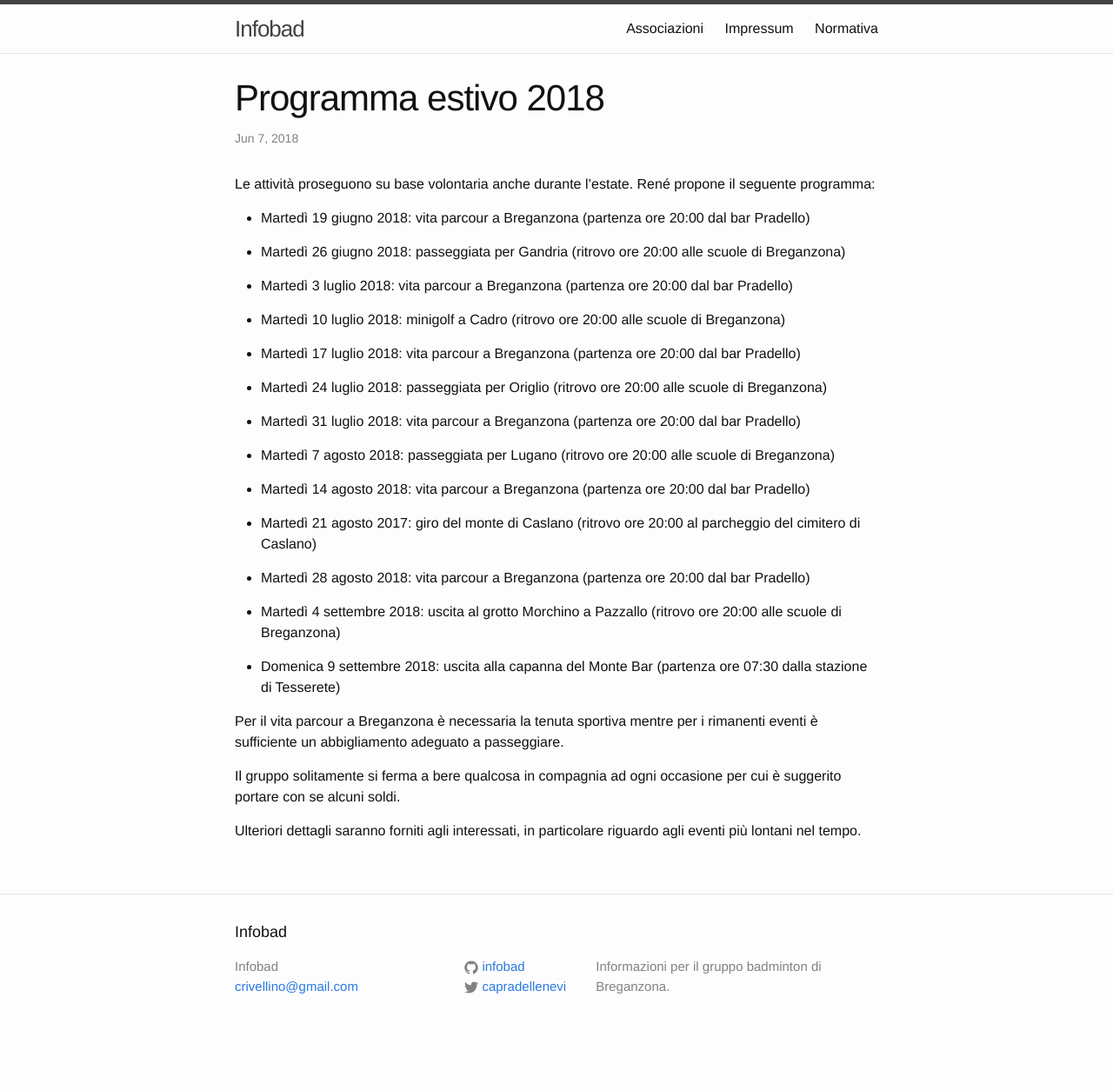
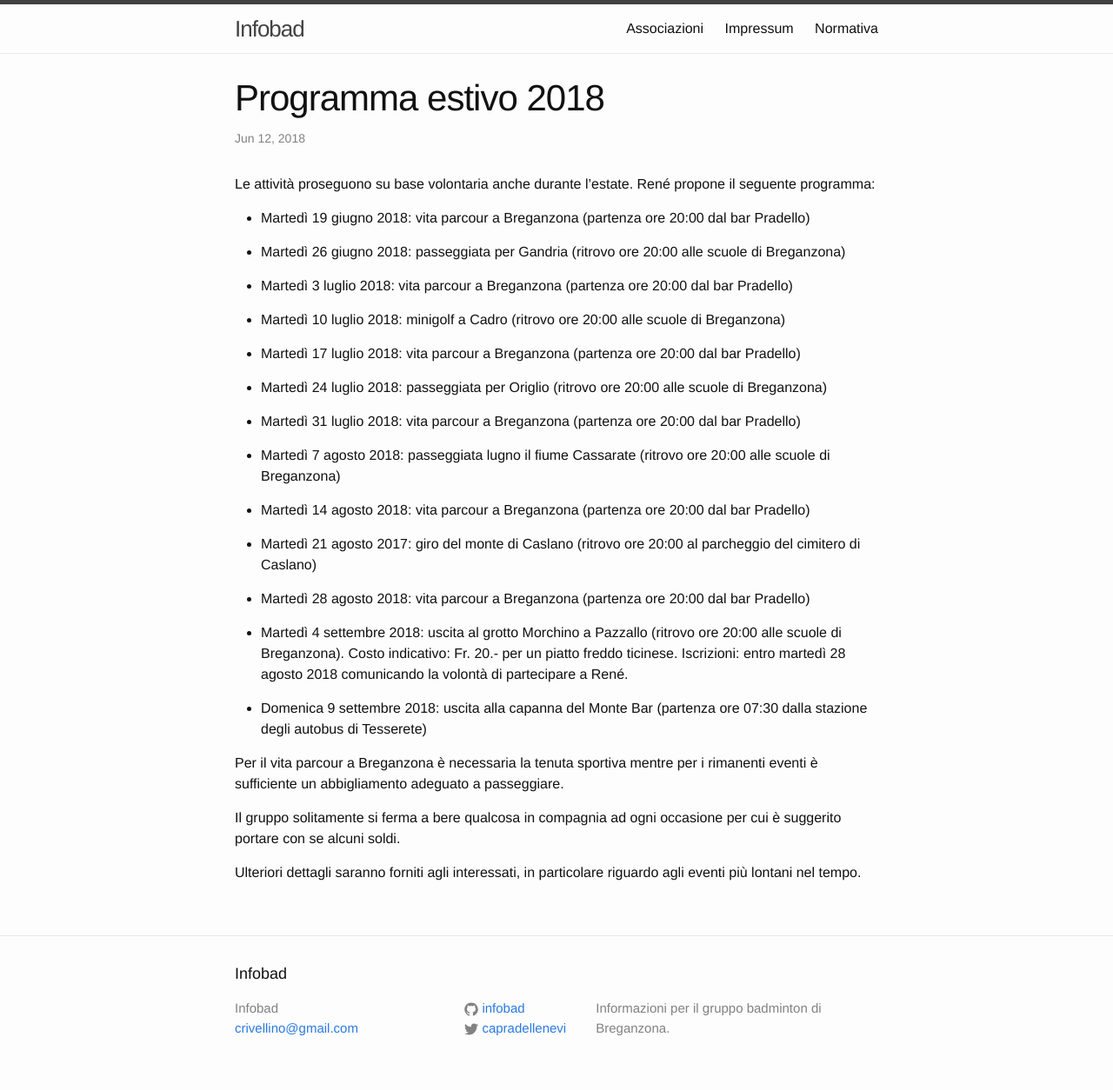
Before and after one commit to infobad/infobad.github.io, a Jekyll site: the page built from _posts/2018-06-07-programma-estivo-2018.markdown, in a window 1280 px wide. Shown: the whole page at 87% size. Built offline with Jekyll 4.4.1, drawn with Linux system fonts in a browser that asks for light colours; before the commit the page ends 1206 px from its top, so only the background shows below that.

Commit message:
Update summer activities calendar

```diff
--- a/_posts/2018-06-07-programma-estivo-2018.markdown
+++ b/_posts/2018-06-07-programma-estivo-2018.markdown
@@ -1,7 +1,7 @@
 ---
 layout: post
 title:  "Programma estivo 2018"
-date:   2018-06-07 22:03:00
+date:   2018-06-12 20:18:00
 categories: blog update
 ---
 Le attività proseguono su base volontaria anche durante l'estate. René propone il seguente programma:
@@ -20,7 +20,7 @@ Le attività proseguono su base volontaria anche durante l'estate. René propone
 
 * Martedì 31 luglio 2018: vita parcour a Breganzona (partenza ore 20:00 dal bar Pradello)
 
-* Martedì 7 agosto 2018: passeggiata per Lugano (ritrovo ore 20:00 alle scuole di Breganzona)
+* Martedì 7 agosto 2018: passeggiata lugno il fiume Cassarate (ritrovo ore 20:00 alle scuole di Breganzona)
 
 * Martedì 14 agosto 2018: vita parcour a Breganzona (partenza ore 20:00 dal bar Pradello)
 
@@ -28,9 +28,9 @@ Le attività proseguono su base volontaria anche durante l'estate. René propone
 
 * Martedì 28 agosto 2018: vita parcour a Breganzona (partenza ore 20:00 dal bar Pradello)
 
-* Martedì 4 settembre 2018: uscita al grotto Morchino a Pazzallo (ritrovo ore 20:00 alle scuole di Breganzona)
+* Martedì 4 settembre 2018: uscita al grotto Morchino a Pazzallo (ritrovo ore 20:00 alle scuole di Breganzona). Costo indicativo: Fr. 20.- per un piatto freddo ticinese. Iscrizioni: entro martedì 28 agosto 2018 comunicando la volontà di partecipare a René.
 
-* Domenica 9 settembre 2018: uscita alla capanna del Monte Bar (partenza ore 07:30 dalla stazione di Tesserete)
+* Domenica 9 settembre 2018: uscita alla capanna del Monte Bar (partenza ore 07:30 dalla stazione degli autobus di Tesserete)
 
 Per il vita parcour a Breganzona è necessaria la tenuta sportiva mentre per i rimanenti eventi è sufficiente un abbigliamento adeguato a passeggiare.
 
```
